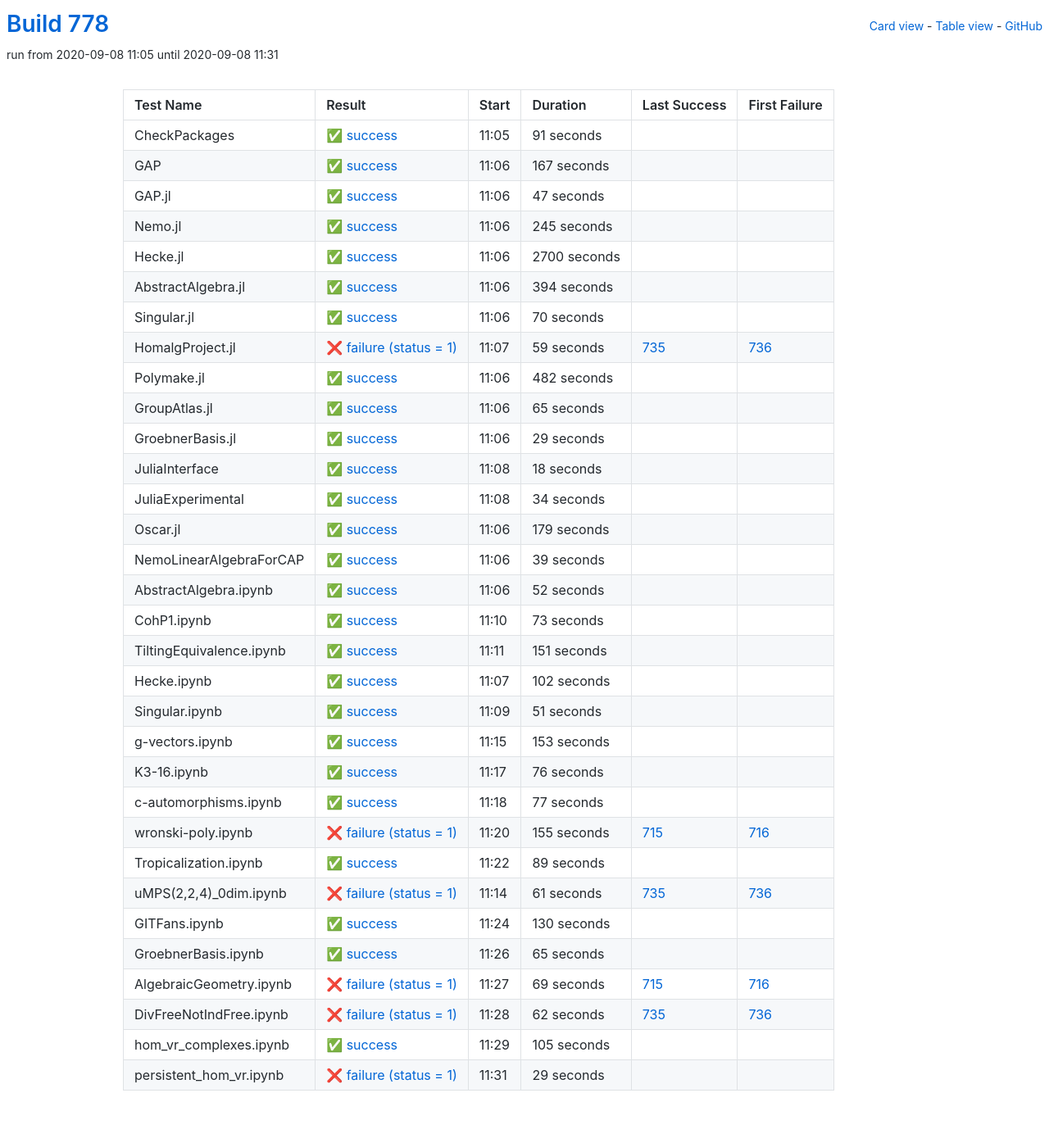
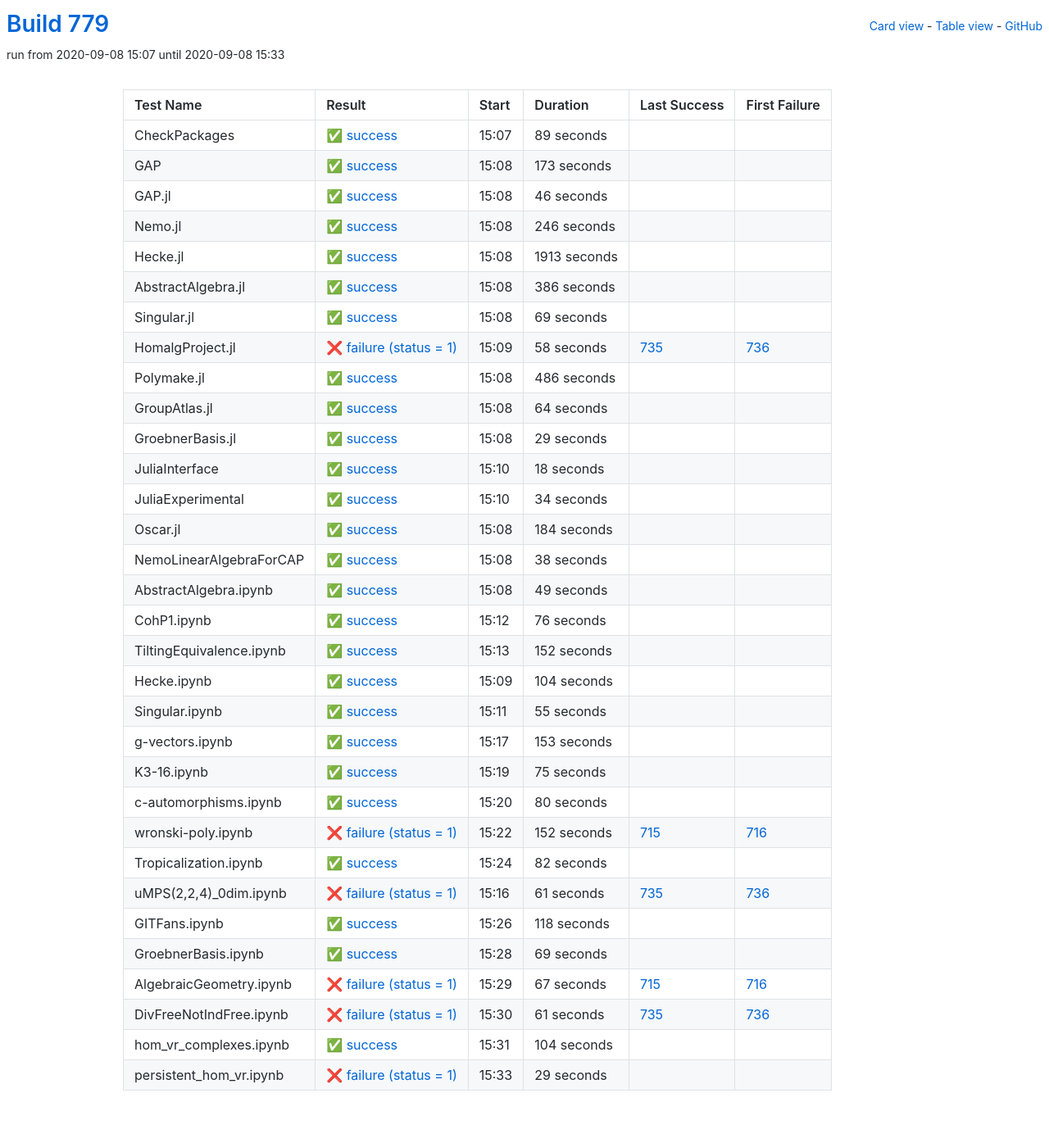
Before and after one commit to oscar-system/oscar-ci-status-stable, a Jekyll site: the page built from table.html, in a window 1280 px wide. Shown: the whole page at 82% size. Built offline with Jekyll 4.4.1, drawn with Linux system fonts in a browser that asks for light colours.

Commit message:
Build #779

```diff
--- a/_data/ci.yml
+++ b/_data/ci.yml
@@ -1,6 +1,6 @@
 ---
-build: 778
-build_url: https://oscarci.mathematik.uni-kl.de/job/oscar-stable/778/
+build: 779
+build_url: https://oscarci.mathematik.uni-kl.de/job/oscar-stable/779/
 job: oscar-stable
 organization: oscar-system
 repo: oscar-ci-status-stable
@@ -8,128 +8,128 @@ repourl: https://github.com/oscar-system/oscar-ci-status-stable
 tests:
 - name: CheckPackages
   id: checkpackages
-  log: https://oscarci.mathematik.uni-kl.de/job/oscar-stable/778/artifact/logs/build-778/CheckPackages.log
-  start: 2020-09-08 11:05
+  log: https://oscarci.mathematik.uni-kl.de/job/oscar-stable/779/artifact/logs/build-779/CheckPackages.log
+  start: 2020-09-08 15:07
   success: true
   exitcode: 0
   status: success
-  duration: 91
+  duration: 89
   last_success: false
   last_success_url:
   first_failure: false
   first_failure_url:
 - name: GAP
   id: gap
-  log: https://oscarci.mathematik.uni-kl.de/job/oscar-stable/778/artifact/logs/build-778/GAP.log
-  start: 2020-09-08 11:06
+  log: https://oscarci.mathematik.uni-kl.de/job/oscar-stable/779/artifact/logs/build-779/GAP.log
+  start: 2020-09-08 15:08
   success: true
   exitcode: 0
   status: success
-  duration: 167
+  duration: 173
   last_success: false
   last_success_url:
   first_failure: false
   first_failure_url:
 - name: GAP.jl
   id: gap-jl
-  log: https://oscarci.mathematik.uni-kl.de/job/oscar-stable/778/artifact/logs/build-778/GAP.jl.log
-  start: 2020-09-08 11:06
+  log: https://oscarci.mathematik.uni-kl.de/job/oscar-stable/779/artifact/logs/build-779/GAP.jl.log
+  start: 2020-09-08 15:08
   success: true
   exitcode: 0
   status: success
-  duration: 47
+  duration: 46
   last_success: false
   last_success_url:
   first_failure: false
   first_failure_url:
 - name: Nemo.jl
   id: nemo-jl
-  log: https://oscarci.mathematik.uni-kl.de/job/oscar-stable/778/artifact/logs/build-778/Nemo.jl.log
-  start: 2020-09-08 11:06
+  log: https://oscarci.mathematik.uni-kl.de/job/oscar-stable/779/artifact/logs/build-779/Nemo.jl.log
+  start: 2020-09-08 15:08
   success: true
   exitcode: 0
   status: success
-  duration: 245
+  duration: 246
   last_success: false
   last_success_url:
   first_failure: false
   first_failure_url:
 - name: Hecke.jl
   id: hecke-jl
-  log: https://oscarci.mathematik.uni-kl.de/job/oscar-stable/778/artifact/logs/build-778/Hecke.jl.log
-  start: 2020-09-08 11:06
+  log: https://oscarci.mathematik.uni-kl.de/job/oscar-stable/779/artifact/logs/build-779/Hecke.jl.log
+  start: 2020-09-08 15:08
   success: true
   exitcode: 0
   status: success
-  duration: 2700
+  duration: 1913
   last_success: false
   last_success_url:
   first_failure: false
   first_failure_url:
 - name: AbstractAlgebra.jl
   id: abstractalgebra-jl
-  log: https://oscarci.mathematik.uni-kl.de/job/oscar-stable/778/artifact/logs/build-778/AbstractAlgebra.jl.log
-  start: 2020-09-08 11:06
+  log: https://oscarci.mathematik.uni-kl.de/job/oscar-stable/779/artifact/logs/build-779/AbstractAlgebra.jl.log
+  start: 2020-09-08 15:08
   success: true
   exitcode: 0
   status: success
-  duration: 394
+  duration: 386
   last_success: false
   last_success_url:
   first_failure: false
   first_failure_url:
 - name: Singular.jl
   id: singular-jl
-  log: https://oscarci.mathematik.uni-kl.de/job/oscar-stable/778/artifact/logs/build-778/Singular.jl.log
-  start: 2020-09-08 11:06
+  log: https://oscarci.mathematik.uni-kl.de/job/oscar-stable/779/artifact/logs/build-779/Singular.jl.log
+  start: 2020-09-08 15:08
   success: true
   exitcode: 0
   status: success
-  duration: 70
+  duration: 69
   last_success: false
   last_success_url:
   first_failure: false
   first_failure_url:
 - name: HomalgProject.jl
   id: homalgproject-jl
-  log: https://oscarci.mathematik.uni-kl.de/job/oscar-stable/778/artifact/logs/build-778/HomalgProject.jl.log
-  start: 2020-09-08 11:07
+  log: https://oscarci.mathematik.uni-kl.de/job/oscar-stable/779/artifact/logs/build-779/HomalgProject.jl.log
+  start: 2020-09-08 15:09
   success: false
   exitcode: 1
   status: failure
-  duration: 59
+  duration: 58
   last_success: 735
   last_success_url: https://oscarci.mathematik.uni-kl.de/job/oscar-stable/735/
   first_failure: 736
   first_failure_url: https://oscarci.mathematik.uni-kl.de/job/oscar-stable/736/
 - name: Polymake.jl
   id: polymake-jl
-  log: https://oscarci.mathematik.uni-kl.de/job/oscar-stable/778/artifact/logs/build-778/Polymake.jl.log
-  start: 2020-09-08 11:06
+  log: https://oscarci.mathematik.uni-kl.de/job/oscar-stable/779/artifact/logs/build-779/Polymake.jl.log
+  start: 2020-09-08 15:08
   success: true
   exitcode: 0
   status: success
-  duration: 482
+  duration: 486
   last_success: false
   last_success_url:
   first_failure: false
   first_failure_url:
 - name: GroupAtlas.jl
   id: groupatlas-jl
-  log: https://oscarci.mathematik.uni-kl.de/job/oscar-stable/778/artifact/logs/build-778/GroupAtlas.jl.log
-  start: 2020-09-08 11:06
+  log: https://oscarci.mathematik.uni-kl.de/job/oscar-stable/779/artifact/logs/build-779/GroupAtlas.jl.log
+  start: 2020-09-08 15:08
   success: true
   exitcode: 0
   status: success
-  duration: 65
+  duration: 64
   last_success: false
   last_success_url:
   first_failure: false
   first_failure_url:
 - name: GroebnerBasis.jl
   id: groebnerbasis-jl
-  log: https://oscarci.mathematik.uni-kl.de/job/oscar-stable/778/artifact/logs/build-778/GroebnerBasis.jl.log
-  start: 2020-09-08 11:06
+  log: https://oscarci.mathematik.uni-kl.de/job/oscar-stable/779/artifact/logs/build-779/GroebnerBasis.jl.log
+  start: 2020-09-08 15:08
   success: true
   exitcode: 0
   status: success
@@ -140,8 +140,8 @@ tests:
   first_failure_url:
 - name: JuliaInterface
   id: juliainterface
-  log: https://oscarci.mathematik.uni-kl.de/job/oscar-stable/778/artifact/logs/build-778/JuliaInterface.log
-  start: 2020-09-08 11:08
+  log: https://oscarci.mathematik.uni-kl.de/job/oscar-stable/779/artifact/logs/build-779/JuliaInterface.log
+  start: 2020-09-08 15:10
   success: true
   exitcode: 0
   status: success
@@ -152,8 +152,8 @@ tests:
   first_failure_url:
 - name: JuliaExperimental
   id: juliaexperimental
-  log: https://oscarci.mathematik.uni-kl.de/job/oscar-stable/778/artifact/logs/build-778/JuliaExperimental.log
-  start: 2020-09-08 11:08
+  log: https://oscarci.mathematik.uni-kl.de/job/oscar-stable/779/artifact/logs/build-779/JuliaExperimental.log
+  start: 2020-09-08 15:10
   success: true
   exitcode: 0
   status: success
@@ -164,92 +164,92 @@ tests:
   first_failure_url:
 - name: Oscar.jl
   id: oscar-jl
-  log: https://oscarci.mathematik.uni-kl.de/job/oscar-stable/778/artifact/logs/build-778/Oscar.jl.log
-  start: 2020-09-08 11:06
+  log: https://oscarci.mathematik.uni-kl.de/job/oscar-stable/779/artifact/logs/build-779/Oscar.jl.log
+  start: 2020-09-08 15:08
   success: true
   exitcode: 0
   status: success
-  duration: 179
+  duration: 184
   last_success: false
   last_success_url:
   first_failure: false
   first_failure_url:
 - name: NemoLinearAlgebraForCAP
   id: nemolinearalgebraforcap
-  log: https://oscarci.mathematik.uni-kl.de/job/oscar-stable/778/artifact/logs/build-778/NemoLinearAlgebraForCAP.log
-  start: 2020-09-08 11:06
+  log: https://oscarci.mathematik.uni-kl.de/job/oscar-stable/779/artifact/logs/build-779/NemoLinearAlgebraForCAP.log
+  start: 2020-09-08 15:08
   success: true
   exitcode: 0
   status: success
-  duration: 39
+  duration: 38
   last_success: false
   last_success_url:
   first_failure: false
   first_failure_url:
 - name: AbstractAlgebra.ipynb
   id: abstractalgebra-ipynb
-  log: https://oscarci.mathematik.uni-kl.de/job/oscar-stable/778/artifact/logs/build-778/AbstractAlgebra.ipynb.log
-  start: 2020-09-08 11:06
+  log: https://oscarci.mathematik.uni-kl.de/job/oscar-stable/779/artifact/logs/build-779/AbstractAlgebra.ipynb.log
+  start: 2020-09-08 15:08
   success: true
   exitcode: 0
   status: success
-  duration: 52
+  duration: 49
   last_success: false
   last_success_url:
   first_failure: false
   first_failure_url:
 - name: CohP1.ipynb
   id: cohp1-ipynb
-  log: https://oscarci.mathematik.uni-kl.de/job/oscar-stable/778/artifact/logs/build-778/CohP1.ipynb.log
-  start: 2020-09-08 11:10
+  log: https://oscarci.mathematik.uni-kl.de/job/oscar-stable/779/artifact/logs/build-779/CohP1.ipynb.log
+  start: 2020-09-08 15:12
   success: true
   exitcode: 0
   status: success
-  duration: 73
+  duration: 76
   last_success: false
   last_success_url:
   first_failure: false
   first_failure_url:
 - name: TiltingEquivalence.ipynb
   id: tiltingequivalence-ipynb
-  log: https://oscarci.mathematik.uni-kl.de/job/oscar-stable/778/artifact/logs/build-778/TiltingEquivalence.ipynb.log
-  start: 2020-09-08 11:11
+  log: https://oscarci.mathematik.uni-kl.de/job/oscar-stable/779/artifact/logs/build-779/TiltingEquivalence.ipynb.log
+  start: 2020-09-08 15:13
   success: true
   exitcode: 0
   status: success
-  duration: 151
+  duration: 152
   last_success: false
   last_success_url:
   first_failure: false
   first_failure_url:
 - name: Hecke.ipynb
   id: hecke-ipynb
-  log: https://oscarci.mathematik.uni-kl.de/job/oscar-stable/778/artifact/logs/build-778/Hecke.ipynb.log
-  start: 2020-09-08 11:07
+  log: https://oscarci.mathematik.uni-kl.de/job/oscar-stable/779/artifact/logs/build-779/Hecke.ipynb.log
+  start: 2020-09-08 15:09
   success: true
   exitcode: 0
   status: success
-  duration: 102
+  duration: 104
   last_success: false
   last_success_url:
   first_failure: false
   first_failure_url:
 - name: Singular.ipynb
   id: singular-ipynb
-  log: https://oscarci.mathematik.uni-kl.de/job/oscar-stable/778/artifact/logs/build-778/Singular.ipynb.log
-  start: 2020-09-08 11:09
+  log: https://oscarci.mathematik.uni-kl.de/job/oscar-stable/779/artifact/logs/build-779/Singular.ipynb.log
+  start: 2020-09-08 15:11
   success: true
   exitcode: 0
   status: success
-  duration: 51
+  duration: 55
   last_success: false
   last_success_url:
   first_failure: false
   first_failure_url:
 - name: g-vectors.ipynb
   id: g-vectors-ipynb
-  log: https://oscarci.mathematik.uni-kl.de/job/oscar-stable/778/artifact/logs/build-778/g-vectors.ipynb.log
-  start: 2020-09-08 11:15
+  log: https://oscarci.mathematik.uni-kl.de/job/oscar-stable/779/artifact/logs/build-779/g-vectors.ipynb.log
+  start: 2020-09-08 15:17
   success: true
   exitcode: 0
   status: success
@@ -260,56 +260,56 @@ tests:
   first_failure_url:
 - name: K3-16.ipynb
   id: k3-16-ipynb
-  log: https://oscarci.mathematik.uni-kl.de/job/oscar-stable/778/artifact/logs/build-778/K3-16.ipynb.log
-  start: 2020-09-08 11:17
+  log: https://oscarci.mathematik.uni-kl.de/job/oscar-stable/779/artifact/logs/build-779/K3-16.ipynb.log
+  start: 2020-09-08 15:19
   success: true
   exitcode: 0
   status: success
-  duration: 76
+  duration: 75
   last_success: false
   last_success_url:
   first_failure: false
   first_failure_url:
 - name: c-automorphisms.ipynb
   id: c-automorphisms-ipynb
-  log: https://oscarci.mathematik.uni-kl.de/job/oscar-stable/778/artifact/logs/build-778/c-automorphisms.ipynb.log
-  start: 2020-09-08 11:18
+  log: https://oscarci.mathematik.uni-kl.de/job/oscar-stable/779/artifact/logs/build-779/c-automorphisms.ipynb.log
+  start: 2020-09-08 15:20
   success: true
   exitcode: 0
   status: success
-  duration: 77
+  duration: 80
   last_success: false
   last_success_url:
   first_failure: false
   first_failure_url:
 - name: wronski-poly.ipynb
   id: wronski-poly-ipynb
-  log: https://oscarci.mathematik.uni-kl.de/job/oscar-stable/778/artifact/logs/build-778/wronski-poly.ipynb.log
-  start: 2020-09-08 11:20
+  log: https://oscarci.mathematik.uni-kl.de/job/oscar-stable/779/artifact/logs/build-779/wronski-poly.ipynb.log
+  start: 2020-09-08 15:22
   success: false
   exitcode: 1
   status: failure
-  duration: 155
+  duration: 152
   last_success: 715
   last_success_url: https://oscarci.mathematik.uni-kl.de/job/oscar-stable/715/
   first_failure: 716
   first_failure_url: https://oscarci.mathematik.uni-kl.de/job/oscar-stable/716/
 - name: Tropicalization.ipynb
   id: tropicalization-ipynb
-  log: https://oscarci.mathematik.uni-kl.de/job/oscar-stable/778/artifact/logs/build-778/Tropicalization.ipynb.log
-  start: 2020-09-08 11:22
+  log: https://oscarci.mathematik.uni-kl.de/job/oscar-stable/779/artifact/logs/build-779/Tropicalization.ipynb.log
+  start: 2020-09-08 15:24
   success: true
   exitcode: 0
   status: success
-  duration: 89
+  duration: 82
   last_success: false
   last_success_url:
   first_failure: false
   first_failure_url:
 - name: uMPS(2,2,4)_0dim.ipynb
   id: umps-2-2-4-0dim-ipynb
-  log: https://oscarci.mathematik.uni-kl.de/job/oscar-stable/778/artifact/logs/build-778/uMPS-2-2-4-_0dim.ipynb.log
-  start: 2020-09-08 11:14
+  log: https://oscarci.mathematik.uni-kl.de/job/oscar-stable/779/artifact/logs/build-779/uMPS-2-2-4-_0dim.ipynb.log
+  start: 2020-09-08 15:16
   success: false
   exitcode: 1
   status: failure
@@ -320,68 +320,68 @@ tests:
   first_failure_url: https://oscarci.mathematik.uni-kl.de/job/oscar-stable/736/
 - name: GITFans.ipynb
   id: gitfans-ipynb
-  log: https://oscarci.mathematik.uni-kl.de/job/oscar-stable/778/artifact/logs/build-778/GITFans.ipynb.log
-  start: 2020-09-08 11:24
+  log: https://oscarci.mathematik.uni-kl.de/job/oscar-stable/779/artifact/logs/build-779/GITFans.ipynb.log
+  start: 2020-09-08 15:26
   success: true
   exitcode: 0
   status: success
-  duration: 130
+  duration: 118
   last_success: false
   last_success_url:
   first_failure: false
   first_failure_url:
 - name: GroebnerBasis.ipynb
   id: groebnerbasis-ipynb
-  log: https://oscarci.mathematik.uni-kl.de/job/oscar-stable/778/artifact/logs/build-778/GroebnerBasis.ipynb.log
-  start: 2020-09-08 11:26
+  log: https://oscarci.mathematik.uni-kl.de/job/oscar-stable/779/artifact/logs/build-779/GroebnerBasis.ipynb.log
+  start: 2020-09-08 15:28
   success: true
   exitcode: 0
   status: success
-  duration: 65
+  duration: 69
   last_success: false
   last_success_url:
   first_failure: false
   first_failure_url:
 - name: AlgebraicGeometry.ipynb
   id: algebraicgeometry-ipynb
-  log: https://oscarci.mathematik.uni-kl.de/job/oscar-stable/778/artifact/logs/build-778/AlgebraicGeometry.ipynb.log
-  start: 2020-09-08 11:27
+  log: https://oscarci.mathematik.uni-kl.de/job/oscar-stable/779/artifact/logs/build-779/AlgebraicGeometry.ipynb.log
+  start: 2020-09-08 15:29
   success: false
   exitcode: 1
   status: failure
-  duration: 69
+  duration: 67
   last_success: 715
   last_success_url: https://oscarci.mathematik.uni-kl.de/job/oscar-stable/715/
   first_failure: 716
   first_failure_url: https://oscarci.mathematik.uni-kl.de/job/oscar-stable/716/
 - name: DivFreeNotIndFree.ipynb
   id: divfreenotindfree-ipynb
-  log: https://oscarci.mathematik.uni-kl.de/job/oscar-stable/778/artifact/logs/build-778/DivFreeNotIndFree.ipynb.log
-  start: 2020-09-08 11:28
+  log: https://oscarci.mathematik.uni-kl.de/job/oscar-stable/779/artifact/logs/build-779/DivFreeNotIndFree.ipynb.log
+  start: 2020-09-08 15:30
   success: false
   exitcode: 1
   status: failure
-  duration: 62
+  duration: 61
   last_success: 735
   last_success_url: https://oscarci.mathematik.uni-kl.de/job/oscar-stable/735/
   first_failure: 736
   first_failure_url: https://oscarci.mathematik.uni-kl.de/job/oscar-stable/736/
 - name: hom_vr_complexes.ipynb
   id: hom-vr-complexes-ipynb
-  log: https://oscarci.mathematik.uni-kl.de/job/oscar-stable/778/artifact/logs/build-778/hom_vr_complexes.ipynb.log
-  start: 2020-09-08 11:29
+  log: https://oscarci.mathematik.uni-kl.de/job/oscar-stable/779/artifact/logs/build-779/hom_vr_complexes.ipynb.log
+  start: 2020-09-08 15:31
   success: true
   exitcode: 0
   status: success
-  duration: 105
+  duration: 104
   last_success: false
   last_success_url:
   first_failure: false
   first_failure_url:
 - name: persistent_hom_vr.ipynb
   id: persistent-hom-vr-ipynb
-  log: https://oscarci.mathematik.uni-kl.de/job/oscar-stable/778/artifact/logs/build-778/persistent_hom_vr.ipynb.log
-  start: 2020-09-08 11:31
+  log: https://oscarci.mathematik.uni-kl.de/job/oscar-stable/779/artifact/logs/build-779/persistent_hom_vr.ipynb.log
+  start: 2020-09-08 15:33
   success: false
   exitcode: 1
   status: failure
```
Also changed, not shown: README.md.
